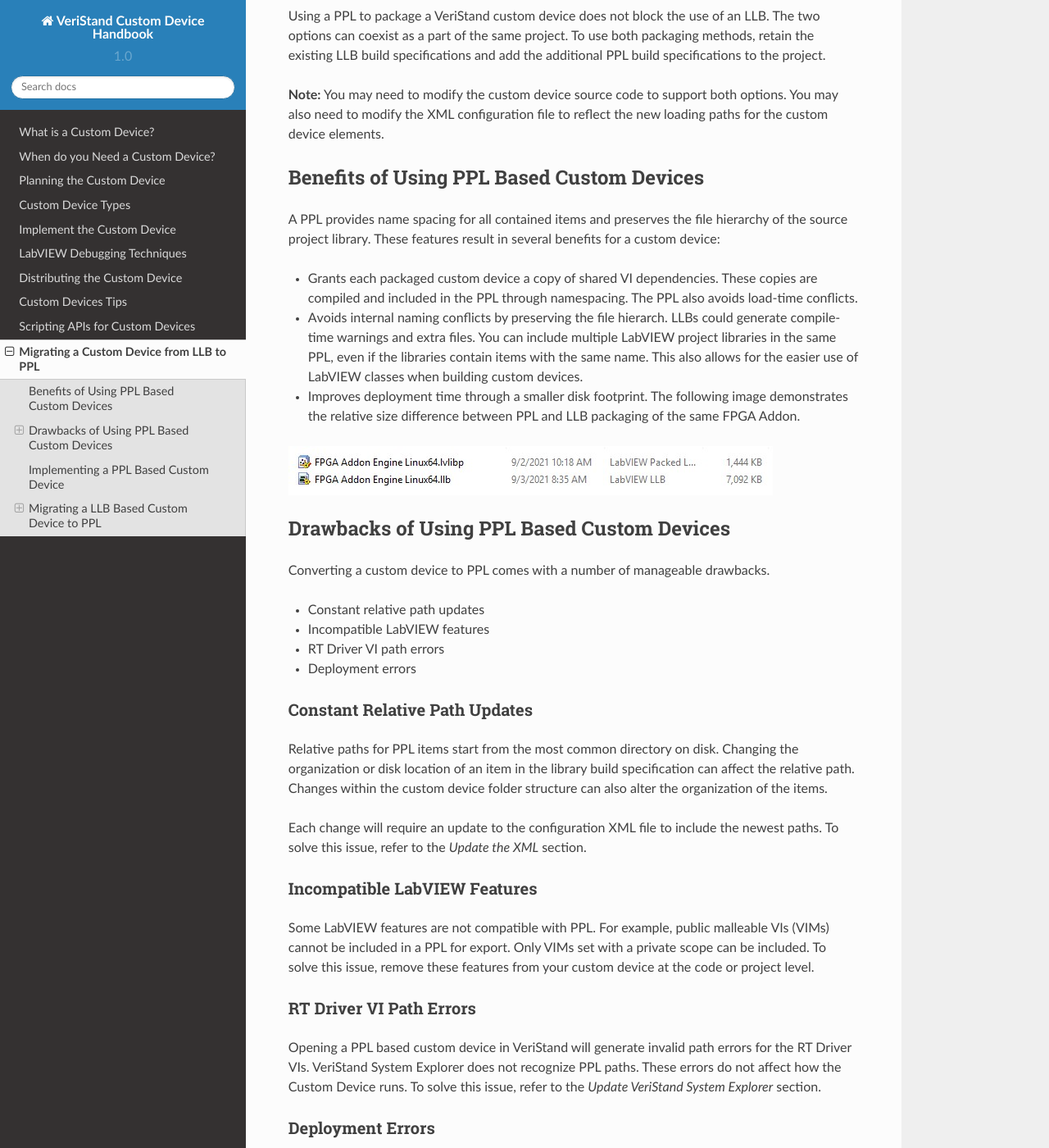
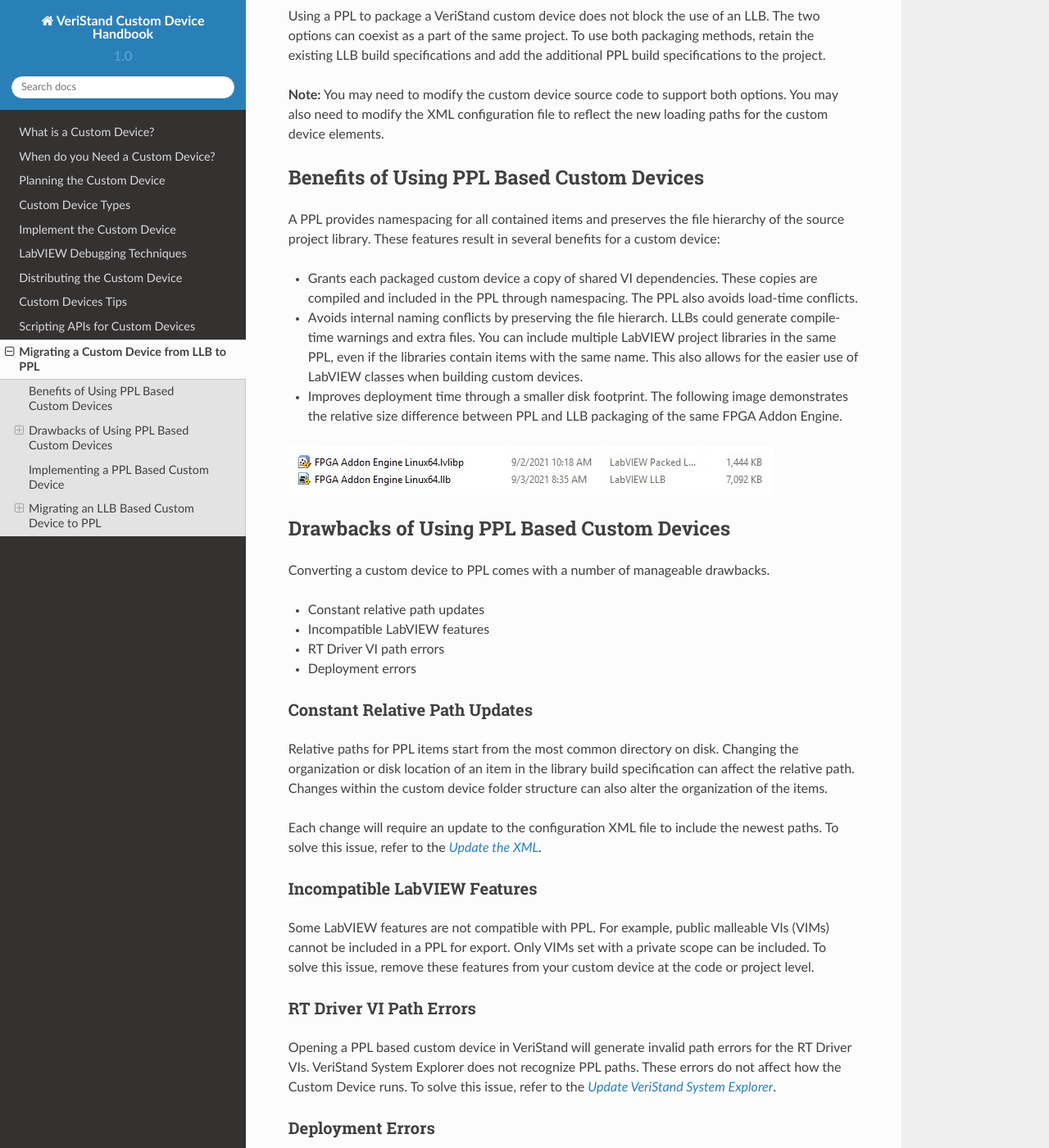
Before and after one commit to ni/niveristand-custom-device-handbook, a Sphinx documentation site: the page built from docs/Migrating_LLB_to_a_PPL_based_Custom_Device.md, in a window 1280 px wide and 1400 px high, scrolled down 368 px. Shown: the whole window at 82% size. Built offline with Sphinx 7.4.7 and the Read the Docs theme 2.0.0, drawn with Linux system fonts in a browser that asks for light colours; pages that are not in the unit, such as notebooks, are missing from menus; some of the changed text lies outside the part shown.

```diff
--- a/docs/Migrating_LLB_to_a_PPL_based_Custom_Device.md
+++ b/docs/Migrating_LLB_to_a_PPL_based_Custom_Device.md
@@ -12,12 +12,12 @@ Using a PPL to package a VeriStand custom device does not block the use of an LL
 
 ### Benefits of Using PPL Based Custom Devices
 
-A PPL provides name spacing for all contained items and preserves the file hierarchy of the source project library. These features result in several benefits for a custom device:
+A PPL provides namespacing for all contained items and preserves the file hierarchy of the source project library. These features result in several benefits for a custom device:
 * Grants each packaged custom device a copy of shared VI dependencies. These copies are compiled and included in the PPL through namespacing. The PPL also avoids load-time conflicts.
 
 * Avoids internal naming conflicts by preserving the file hierarch. LLBs could generate compile-time warnings and extra files. You can include multiple LabVIEW project libraries in the same PPL, even if the libraries contain items with the same name. This also allows for the easier use of LabVIEW classes when building custom devices.
 
-* Improves deployment time through a smaller disk footprint. The following image demonstrates the relative size difference between PPL and LLB packaging of the same FPGA Addon.
+* Improves deployment time through a smaller disk footprint. The following image demonstrates the relative size difference between PPL and LLB packaging of the same FPGA Addon Engine.
 
 ![](images/Disk_Footprint.jpg)
 
@@ -34,7 +34,7 @@ Converting a custom device to PPL comes with a number of manageable drawbacks.
 
 Relative paths for PPL items start from the most common directory on disk. Changing the organization or disk location of an item in the library build specification can affect the relative path. Changes within the custom device folder structure can also alter the organization of the items.
 
-Each change will require an update to the configuration XML file to include the newest paths. To solve this issue, refer to the *Update the XML* section.
+Each change will require an update to the configuration XML file to include the newest paths. To solve this issue, refer to the [*Update the XML*](https://niveristand-custom-device-handbook.readthedocs.io/en/latest/Migrating_LLB_to_a_PPL_based_Custom_Device.html#update-the-xml).
 
 #### Incompatible LabVIEW Features
 
@@ -42,17 +42,17 @@ Some LabVIEW features are not compatible with PPL. For example, public malleable
 
 #### RT Driver VI Path Errors
 
-Opening a PPL based custom device in VeriStand will generate invalid path errors for the RT Driver VIs. VeriStand System Explorer does not recognize PPL paths. These errors do not affect how the Custom Device runs. To solve this issue, refer to the *Update VeriStand System Explorer* section.
+Opening a PPL based custom device in VeriStand will generate invalid path errors for the RT Driver VIs. VeriStand System Explorer does not recognize PPL paths. These errors do not affect how the Custom Device runs. To solve this issue, refer to the [*Update VeriStand System Explorer*](https://niveristand-custom-device-handbook.readthedocs.io/en/latest/Migrating_LLB_to_a_PPL_based_Custom_Device.html#update-veristand-system-explorer).
 
 #### Deployment Errors
 
-Some custom device APIs, such as the NI VeriStand Custom Device Channel APIs, use Global Data References. This will cause deployment errors for a PPL based custom device. To solve this issue, refer to the *Update Global Data References* section.
+Some custom device APIs, such as the NI VeriStand Custom Device Channel APIs, use Global Data References. This will cause deployment errors for a PPL based custom device. To solve this issue, refer to the [*Update Global Data References*](https://niveristand-custom-device-handbook.readthedocs.io/en/latest/Migrating_LLB_to_a_PPL_based_Custom_Device.html#update-global-data-references).
 
 ### Implementing a PPL Based Custom Device
 
 To create a new PPL based Custom Device, use the [VeriStand Custom Device Wizard](https://github.com/ni/niveristand-custom-device-wizard/releases) to generate a template project.
 
-### Migrating a LLB Based Custom Device to PPL
+### Migrating an LLB Based Custom Device to PPL
 
 To migrate to a PPL based custom device, you must perform the following actions.
 
```
Also changed, not shown: other parts of docs/Migrating_LLB_to_a_PPL_based_Custom_Device.md (+3 -3 lines).
